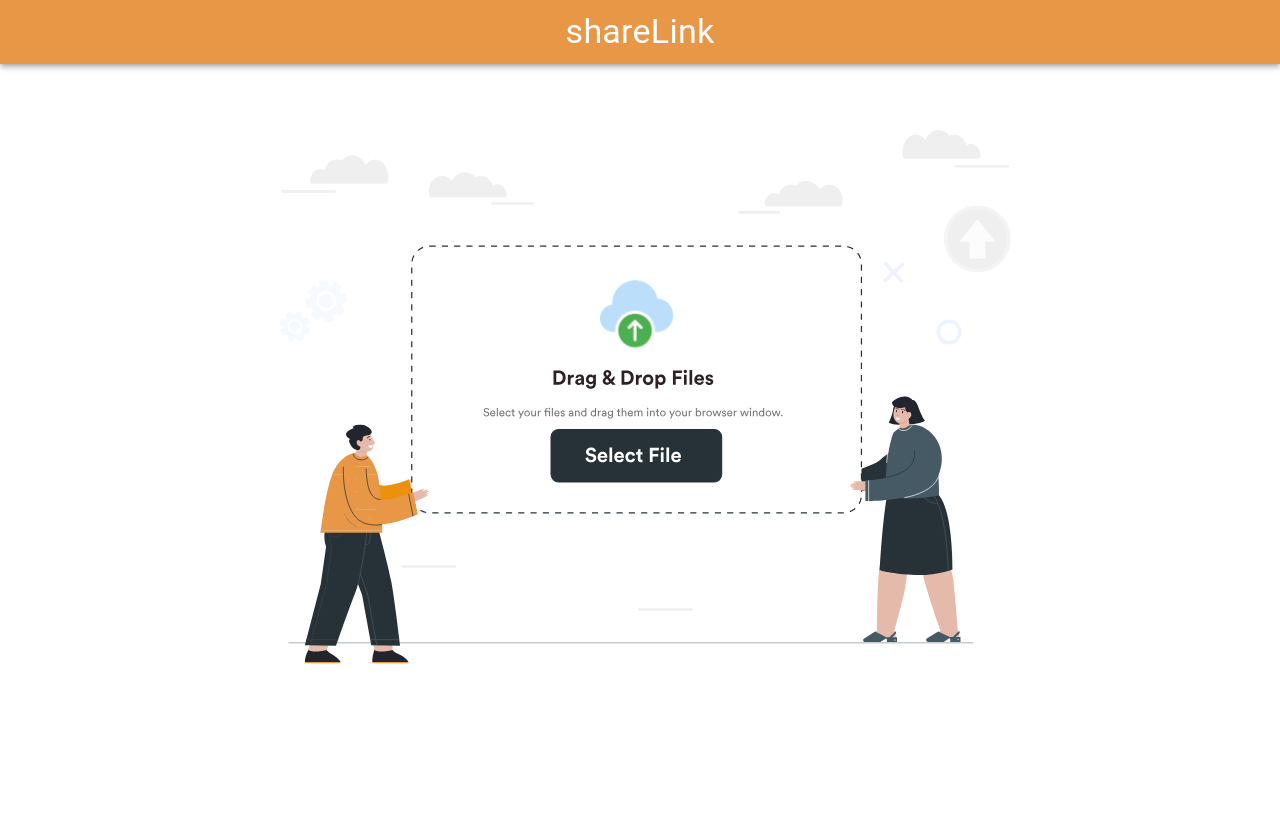
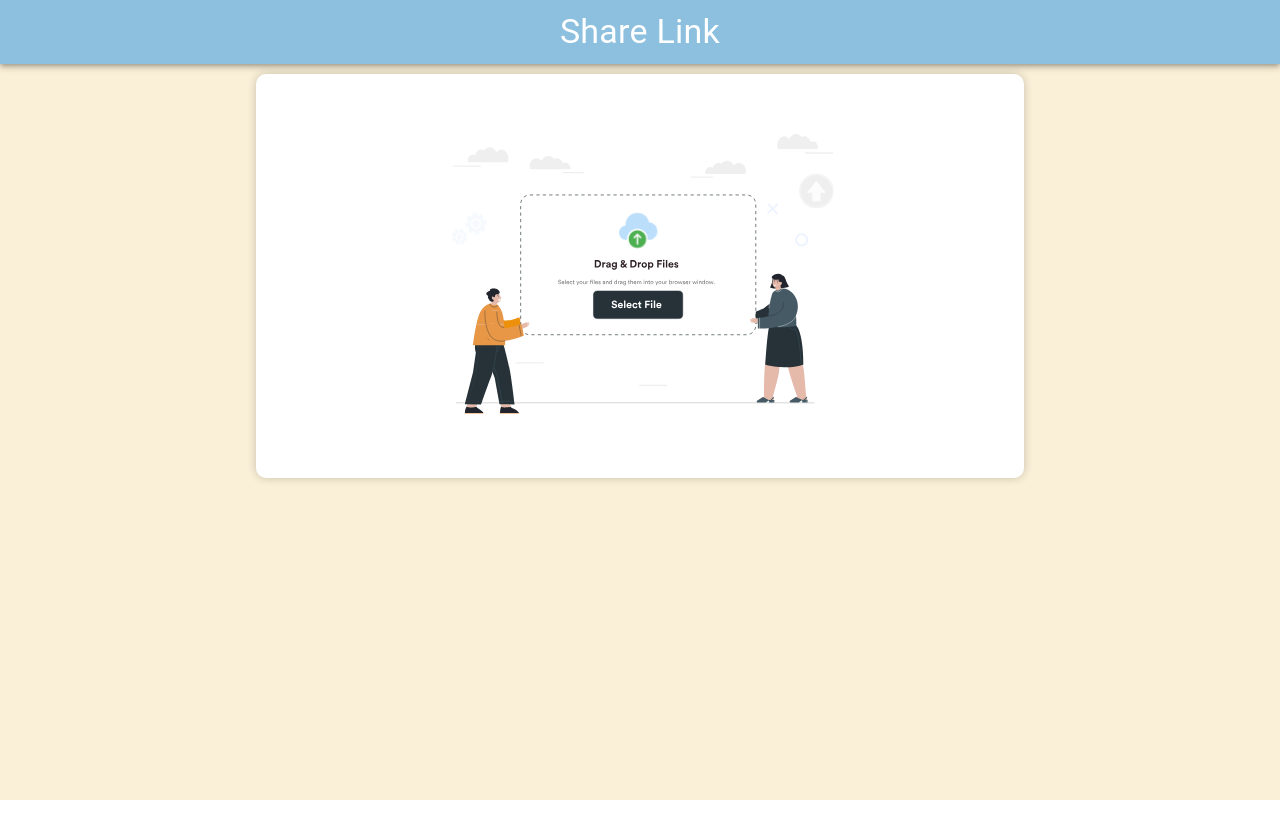
Before and after one commit to mdozairq/client-ShareLink, a React (Create React App) app: page / in a window 1280 px wide. Shown: the top 838 px of the page. After the commit the page ends 800 px from the top, so only its background shows below. Built offline with nearby package versions, Linux system fonts and the light colour scheme.

Commit message:
added changes

```diff
--- a/src/App.css
+++ b/src/App.css
@@ -1,9 +1,10 @@
 .App {
   text-align: center;
   height: 100vh;
+  background-color: #FAF0D7;
 }
 
-.App-logo {
-  height: 40vmin;
-  pointer-events: none;
+.content{
+  display: flex;
+  justify-content: center;
 }
--- a/src/App.js
+++ b/src/App.js
@@ -33,7 +33,7 @@ function App() {
   return (
     <div className="App">
       <Navbar />
-      <div style={{ display: "flex", justifyContent: "center", height: "100%", width:'100%' }}>
+      <div className='content'>
         {showContent()}
       </div>
     </div>
--- /dev/null
+++ b/src/Components/DragDrop/DragDrop.css
@@ -0,0 +1,32 @@
+.card {
+  background-color: #fff;
+  border-radius: 25px;
+  box-shadow: 0px 20px 20px 0px #00000017;
+  display: flex;
+  align-items: center;
+  justify-content: center;
+}
+
+.dropzone {
+  border: 2px dashed var(--border-color);
+  border-radius: 10px;
+  margin: 30px;
+  transition: 0.2s all ease-in;
+}
+
+img {
+  width: 80%;
+  height: 80%;
+}
+
+.progress {
+  position: absolute;
+  align-items: center;
+  align-content: center;
+  align-self: center;
+  justify-content: center;
+  width: 60%;
+  height: 30%;
+  top: 40%;
+  transform: scale(0.7);
+}
--- a/src/Components/DragDrop/DragDrop.jsx
+++ b/src/Components/DragDrop/DragDrop.jsx
@@ -6,6 +6,7 @@ import { useDropzone } from "react-dropzone";
 import upload_file_svg from "../../Assets/upload.svg"
 import Clouds from "../../Assets/upload_file_cloud.svg"
 import axiosInstance from '../../axios/axiosInstance';
+import './DragDrop.css'
 
 const DragDrop = ({ setdownloadResponse }) => {
   const [upload_status, setUploadStatus] = useState(false);
@@ -43,8 +44,8 @@ const DragDrop = ({ setdownloadResponse }) => {
           const progress = 50 + (progressEvent.loaded / progressEvent.total) * 50;
           console.log(progress);
           setProgress(progress);
-      }
-    }).then(res => setdownloadResponse(res.data)).catch(error => {
+        }
+      }).then(res => setdownloadResponse(res.data)).catch(error => {
         const { code } = error?.response?.data
         switch (code) {
           case "FILE_MISSING":
@@ -60,30 +61,14 @@ const DragDrop = ({ setdownloadResponse }) => {
 
   return (
     <div
-      style={{ display: 'flex', justifyContent: 'center', alignItems:'center' }}
+      className="card"
     >
       {upload_status ?
         (
-          <Container
-          style={{
-            display: "flex",
-            justifyContent: "center",
-          }}>
+          <div className='dropzone'>
             <img src={Clouds} alt={"cloud"}
-              style={{
-                width: "80%",
-                height: "80%"
-              }}
             />
-            <div
-              style={{
-                position: "absolute",
-                width: "80%",
-                height: "30%",
-                top: "50%",
-                transform: "scale(0.8)"
-              }}
-            >
+            <div className='progress'>
               <Typography
                 variant='h6'
                 size="28px"
@@ -93,35 +78,30 @@ const DragDrop = ({ setdownloadResponse }) => {
               <br />
               {errors && <Alert severity="error">{errors}</Alert>}
               {!errors && progress && (
+                <div className='progress-bar'>
                 <LinearProgress variant="determinate"
                   value={progress}
                   sx={{
                     width: '100%', height: '20px', borderRadius: "5px",
                     '& .MuiLinearProgress-bar1Determinate': {
-                      backgroundColor: '#E89746',
+                      backgroundColor: '#8CC0DE',
                     }
                   }}
                 />
+                </div>
               )}
             </div>
-          </Container>
+          </div>
         )
         :
-        (<Container style={{
-          display: "flex",
-          justifyContent: "center",
-        }}>
-
+        (<div className='dropzone'>
           <div {...getRootProps({ className: 'dropzone' })}>
             <input {...getInputProps()} />
             <img src={upload_file_svg}
-              alt={"upload"}
-              style={{
-                width: "80%", height: "80%"
-              }}
-            />
+              alt={"upload"} />
           </div>
-        </Container>)
+        </div>
+        )
       }
     </div>
   );
--- a/src/Components/Navbar/Navbar.jsx
+++ b/src/Components/Navbar/Navbar.jsx
@@ -10,10 +10,10 @@ import MenuIcon from '@mui/icons-material/Menu';
 export default function ButtonAppBar() {
   return (
     <Box sx={{ flexGrow: 1 }}>
-      <AppBar position="static" style={{background:'#E89746', color:'#455A64'}}>
+      <AppBar position="static" style={{background:'#8CC0DE', color:'#455A64'}}>
         <Toolbar>
           <Typography variant="h4" component="div" sx={{ flexGrow: 1 }}>
-            <a href="/" style={{cursor:'pointer', textDecoration:'none', color:'#fff'}}>shareLink</a>
+            <a href="/" style={{cursor:'pointer', textDecoration:'none', color:'#fff'}}>Share Link</a>
           </Typography>
         </Toolbar>
       </AppBar>
--- a/src/Components/Result/Result.css
+++ b/src/Components/Result/Result.css
@@ -1,10 +1,12 @@
 .card {
+  display: flex;
   margin: 30px;
   width: 60%;
   height: 50%;
   border-radius: 10px;
   box-shadow: 0px 0px 10px 0px rgba(0, 0, 0, 0.2);
   margin: 10px;
+  flex-direction: column;
 }
 
 .input-container {
@@ -36,3 +38,8 @@ input {
   cursor: pointer;
   background: #f5fcff;
 }
+
+img{
+  width: 60%;
+  height: 60%;
+}
--- a/src/Components/Result/Result.js
+++ b/src/Components/Result/Result.js
@@ -1,5 +1,6 @@
 import React from 'react'
 import ContentCopyIcon from '@mui/icons-material/ContentCopy';
+import downloadimg from '../../Assets/download-sd.svg'
 import "./Result.css"
 
 const Result = ({ downloadResponse }) => {
@@ -12,15 +13,17 @@ const Result = ({ downloadResponse }) => {
 
     return (
         <div
-            style={{ display: 'flex', alignItems: 'center', flexDirection: 'column', }}
             className="card"
         >
             <div>
-                <h1>Copy the generated link to share:</h1>
+                <img src={downloadimg} alt="download"/>
+            </div>
+            <div>
+                <h1>Your Download link is here:</h1>
                 <p>size:{Math.round(downloadResponse.response.size / 1000)}kb</p>
             </div>
             <div className="input-container">
-                <input type="text" id="fileURL" value={downloadResponse.file} readonly />
+                <input type="text" id="copyText" value={downloadResponse.file} readonly />
                 <ContentCopyIcon className="cpybtn" onClick={handleCopy} />
             </div>
         </div>
--- a/src/index.css
+++ b/src/index.css
@@ -8,4 +8,5 @@ body {
   -moz-osx-font-smoothing: grayscale;
   display:inherit;
   overflow: hidden;
+  /* background-color: #bedaeb; */
 }
```
Also changed, not shown: src/Assets/download-sd.svg (added).
